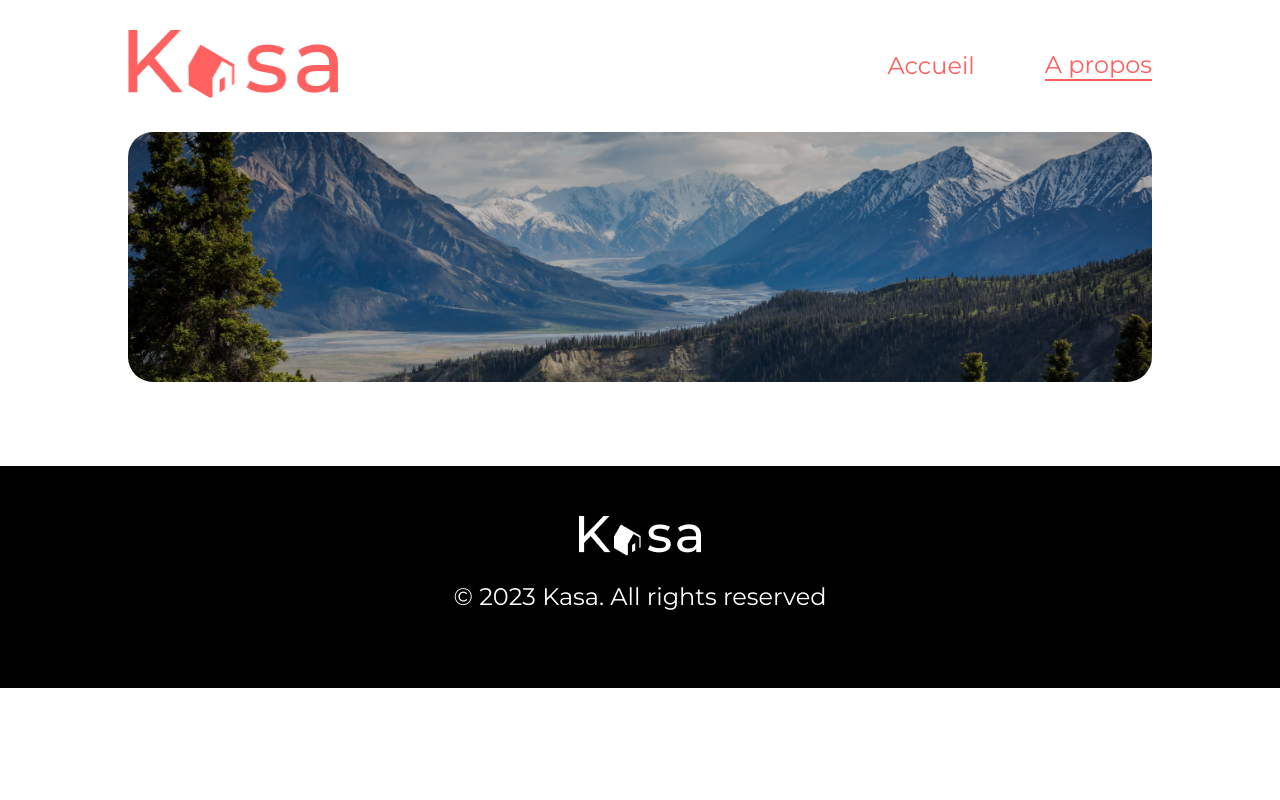
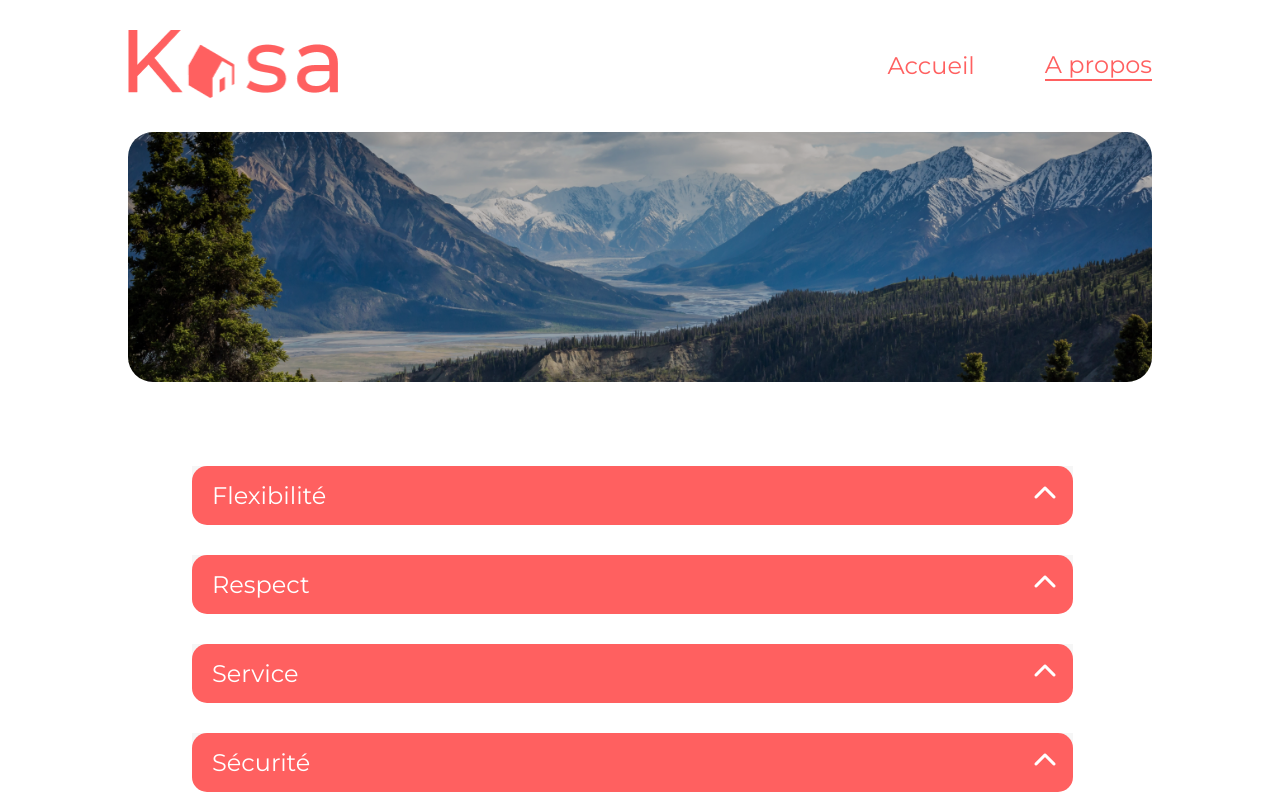
Before and after one commit to AnthonyDac/Projet11-Kasa, a React (Vite) app in the folder kasa/: page /about in a window 1280 px wide. Shown: the top 800 px of the page. Built offline with nearby package versions, Linux system fonts and the light colour scheme.

Commit message:
création du dropdown et ajout du component à la page about

```diff
--- /dev/null
+++ b/kasa/src/components/Dropdown/Dropdown.css
@@ -0,0 +1,135 @@
+.dropdown {
+  width: 70%;
+  margin: 30px auto;
+  overflow: hidden;
+}
+
+.dropdown.close {
+    animation: heightReduction 1s ease-in-out forwards;
+}
+
+.dropdownTop {
+    position: relative;
+    width: 95%;
+    padding: 0 10px 0 20px;
+    border-radius: 15px;
+    background: #FF6060;
+    border: none;
+    display: flex;
+    justify-content: space-between;
+    align-items: center;
+    z-index: 1;
+}
+
+.dropdownTop p {
+    color: white;
+    font-family: 'Montserrat';
+    font-weight: 500;
+    font-size: 24px;
+    margin: 15px 0;
+}
+
+.dropdownTop button {
+    background: none;
+    border: none;
+    cursor: pointer;
+    color: white;
+    font-size: 24px;
+}
+
+.dropdown button i.open {
+    animation: rotate 0.4s ease-in-out forwards;
+}
+
+.dropdown button i.close {
+    animation: rotateReverse 0.4s ease-in-out forwards;
+}
+
+.dropdown .dropdownContent {
+    width: 95%;
+    background: #F6F6F6;
+    color: #FF6060;
+    font-family: 'Montserrat';
+    font-weight: 400;
+    font-size: 18px;
+    line-height: 25px;
+    padding: 40px 10px 40px 20px;
+    margin-top: -10px;
+    border-radius:  0 0 10px 10px;
+    animation: slideDown 0.4s ease-in-out forwards;
+    overflow: hidden;
+}
+
+.dropdown .dropdownContent.close {
+    animation: slideUp 0.4s ease-in-out forwards;
+}
+
+@media (max-width: 426px) {
+  .dropdown {
+    width: 100%;
+    margin: 30px auto;
+    overflow: hidden;
+  }
+  .dropdownTop {
+    padding: 0 5px 0 10px;
+  }
+  .dropdownTop p {
+    color: white;
+    font-family: 'Montserrat';
+    font-weight: 500;
+    font-size: 18px;
+    margin: 15px 0;
+}
+}
+
+  @keyframes heightReduction {
+    0% {
+
+    }
+    100% {
+      height: 59px;
+    }
+  }
+@keyframes slideDown {
+    0% {
+      transform: translateY(-100%);
+      transform-origin: top center;
+    }
+    100% {
+      transform: translateY(0);
+      transform-origin: top center;
+    }
+  }
+
+  @keyframes slideUp {
+    0% {
+      transform: translateY(0);
+      transform-origin: top center;
+    }
+    100% {
+        transform: translateY(-100%);
+      transform-origin: top center;
+    }
+  }
+
+@keyframes rotate {
+    0% {
+      transform: rotate(0deg);
+      transform-origin: center center;
+    }
+    100% {
+      transform: rotate(180deg);
+      transform-origin: center center;
+    }
+  }
+
+  @keyframes rotateReverse {
+    0% {
+        transform: rotate(180deg);
+      transform-origin: center center;
+    }
+    100% {
+      transform: rotate(0deg);
+      transform-origin: center center;
+    }
+  }
--- /dev/null
+++ b/kasa/src/components/Dropdown/Dropdown.jsx
@@ -0,0 +1,35 @@
+import React, { useState, useEffect } from 'react';
+import './Dropdown.css';
+
+function Dropdown({ title, content }) {
+    const [isOpen, setIsOpen] = useState(false);
+
+    const toggleDropdown = () => {
+        setIsOpen(!isOpen);
+    }
+
+    useEffect(() => {
+        // Attendez un court délai (par exemple 100 ms) avant de définir la classe "close"
+        const timeout = setTimeout(() => {
+            setIsOpen(false);
+        }, 50);
+
+        return () => clearTimeout(timeout);
+    }, []);
+
+    return (
+        <div className={`dropdown ${!isOpen ? 'close' : ''}`} id="dropdown">
+            <div className="dropdownTop">
+                <p>{title}</p>
+                <button onClick={toggleDropdown} className="dropdown-toggle">
+                    <i className={`fa-solid fa-chevron-up ${isOpen ? 'open' : 'close'}`}></i>
+                </button>
+            </div>
+            <div className={`dropdownContent ${!isOpen ? 'close' : ''}`}>
+                {content}
+            </div>
+        </div>
+    );
+}
+
+export default Dropdown;
--- a/kasa/src/pages/About/AboutPage.jsx
+++ b/kasa/src/pages/About/AboutPage.jsx
@@ -2,6 +2,7 @@ import React from 'react';
 import TopNav from '../../components/Topnav/TopNavigation';
 import FooterComponent from '../../components/Footer/FooterComponent';
 import BannerComponent from '../../components/Banner/BannerComponent';
+import Dropdown from '../../components/Dropdown/Dropdown';
 import './AboutPage.css';
 
 function AboutPage() {
@@ -10,7 +11,15 @@ function AboutPage() {
       <TopNav />
       <BannerComponent text='' imageSrc="/src/assets/image-section2.png" />
       <div className="aboutContainer">
-
+        <Dropdown title="Flexibilité" content="Les annonces postées sur Kasa garantissent une fiabilité totale. Les photos sont conformes aux logements, et toutes les informations sont
+ régulièrement vérifiées par nos équipes." />
+        <Dropdown title="Respect" content="La bienveillance fait partie des valeurs fondatrices de Kasa. Tout comportement discriminatoire ou de
+perturbation du voisinage entraînera une exclusion de notre plateforme." />
+        <Dropdown title="Service" content="Nos équipes se tiennent à votre disposition pour vous fournir une expérience parfaite. N'hésitez pas à nous contacter si vous avez la moindre question." />
+        <Dropdown title="Sécurité" content="La sécurité est la priorité de Kasa. Aussi bien pour nos hôtes que pour les voyageurs, chaque logement
+correspond aux critères de sécurité établis par nos services. En laissant une note aussi bien à l'hôte qu'au
+locataire, cela permet à nos équipes de vérifier que les standards sont bien respectés. Nous organisons
+également des ateliers sur la sécurité domestique pour nos hôtes." />
       </div>
       <FooterComponent />
     </>
```
